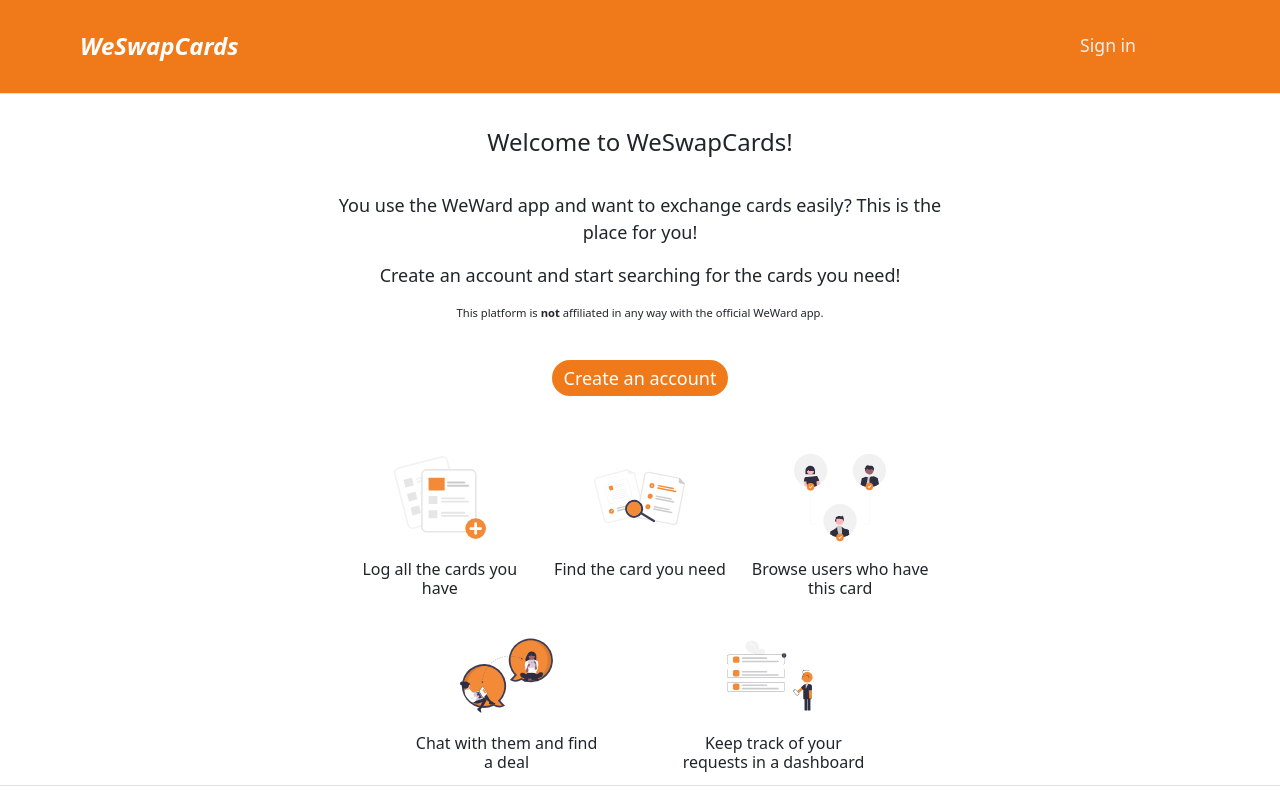
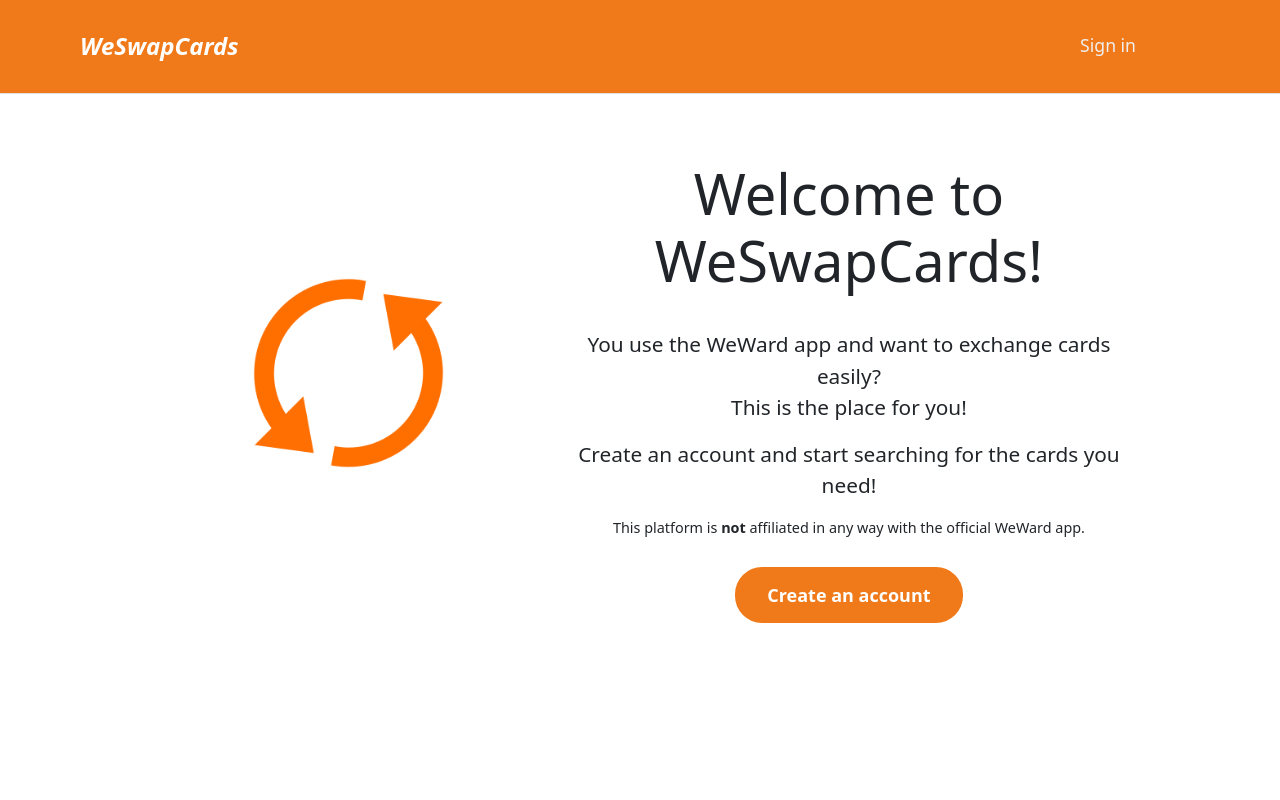
Before and after one commit to AlexaDupin/WeSwapCards, a React (Create React App) app in the folder front/: page / in a window 1280 px wide. Shown: the top 800 px of the page. Built offline with nearby package versions, Linux system fonts and the light colour scheme; no server answers.

Commit message:
feat(home): added logo and edited font

```diff
--- a/front/public/index.html
+++ b/front/public/index.html
@@ -3,6 +3,8 @@
 
 <head>
   <meta charset="utf-8" />
+  <link href="https://fonts.googleapis.com/css2?family=Inter:wght@300;400;500;700&display=swap" rel="stylesheet">
+
   <link rel="icon" href="%PUBLIC_URL%/favicon.ico" />
   <meta name="viewport" content="width=device-width, initial-scale=1" />
   <meta name="theme-color" content="#000000" />
--- a/front/src/components/CustomButton/customButtonStyles.scss
+++ b/front/src/components/CustomButton/customButtonStyles.scss
@@ -1,12 +1,13 @@
 @use 'src/styles/vars';
 
 .custom-button {
-    font-weight: 500;
+    font-weight: 600 !important;
     color: #fff !important;
     background-color: vars.$primary-color !important;
     border: none;
     border-radius: 27px;
-    padding: 0.375rem 0.75rem !important;
+    // padding: 0.375rem 0.75rem !important;
+    padding: 1rem 2rem !important;
     text-decoration: none;
 
     &:hover {
--- a/front/src/components/Home/Home.jsx
+++ b/front/src/components/Home/Home.jsx
@@ -11,6 +11,7 @@
 import Users from '../../images/usersPL.svg';
 import Chat from '../../images/chatdealPL.svg';
 import Dashboard from '../../images/dashboardPL.svg';
+import Logo from '../../images/favImage.png';
 
 import './homeStyles.scss';
 
@@ -29,16 +30,22 @@
 
   return (
   <PageContainer>
-    <section>
+    <section className="home-section">
+      <div className="home-section-left">
+        <img src={Logo} alt="WeSwapCards logo" className="home-section-left-image"/>
+      </div>
+
+      <div className="home-section-right">
         <h1 className="home-title">Welcome to WeSwapCards!</h1><br />
-      <p>You use the WeWard app and want to exchange cards easily? This is the place for you!</p>
-      <p>Create an account and start searching for the cards you need!</p>
+        <p className="home-text">You use the WeWard app and want to exchange cards easily?<br />This is the place for you!</p>
+        <p className="home-text">Create an account and start searching for the cards you need!</p>
         <p className="home-disclaimer">This platform is <strong>not</strong> affiliated in any way with the official WeWard app.</p><br />
 
         <CustomButton
             text="Create an account"
             href="/register"
         /><br /><br />
+      </div>
     </section>
 
     <section className="home-steps">
--- a/front/src/components/Home/homeStyles.scss
+++ b/front/src/components/Home/homeStyles.scss
@@ -1,21 +1,43 @@
 @use 'src/styles/vars';
 
+
+.home-section {
+    display: flex;
+    justify-content: space-between;
+}
+
+.home-section-left {
+    display: flex;
+    justify-content: center;
+    align-items: center;
+}
+
+.home-section-left-image {
+    width: 50%;
+}
+
 .home-title {
-    font-size: 1.5rem;
-    margin-top: 1rem;
+    font-size: 3.5rem;
+    margin-top: 3rem;
+}
+
+.home-text {
+    font-size: 1.3rem;
+    font-weight: 300
 }
 
 .home-disclaimer {
-    font-size: 0.7rem;
+    font-size: .9rem;
 }
 
 .home-steps {
+    margin-top: 10rem;
     display: flex;
     flex-direction: column;
 }
 
 .home-subtitle {
-    font-size: 1rem;
+    font-size: 1.3rem;
 }
 
 .home-image {
--- a/front/src/components/PageContainer/pageContainerStyles.scss
+++ b/front/src/components/PageContainer/pageContainerStyles.scss
@@ -21,7 +21,7 @@
 
 @media (min-width: 768px) { /* This targets medium screens */
     .page-container {
-        width: 50% !important;
+        width: 80% !important;
     }
 }
 
--- a/front/src/styles/index.scss
+++ b/front/src/styles/index.scss
@@ -1,12 +1,11 @@
 @use 'reset';
 @use 'vars';
 
-body {
-    margin: 0;
-    font-family: 'Lato', sans-serif;
-    -webkit-font-smoothing: antialiased;
-    -moz-osx-font-smoothing: grayscale;
-  }
+:root {
+  --font-sans: "Inter", system-ui, -apple-system, Segoe UI, Roboto, "Helvetica Neue", Arial, sans-serif;
+}
+
+body { font-family: var(--font-sans); }
 
 .App {
 
```
Lines whose indentation alone changed are shown as unchanged.
